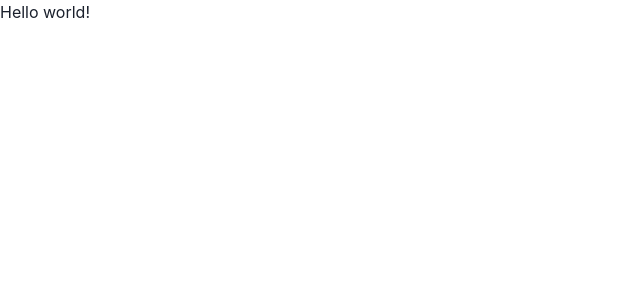
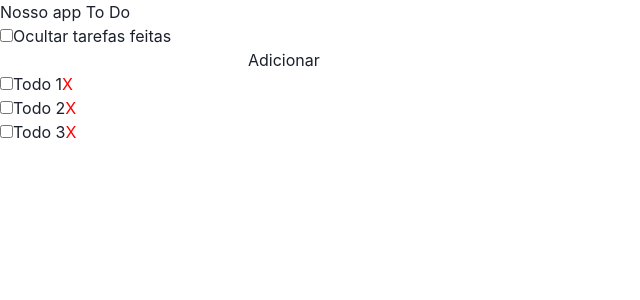
Before and after one commit to lorenecarniel/todo-react, a React (Vite) app: page / in a window 1280 px wide. Shown: the top 300 px of the page, without its empty margins (0-640 px from the left). Built offline with nearby package versions, Linux system fonts and the light colour scheme; data requests are answered from the project's data file.

Commit message:
Adicionar e remover ToDo's

```diff
--- a/db.json
+++ b/db.json
@@ -1,17 +1,17 @@
 {
   "todos": [
     {
-      "id": 1,
+      "id": 0.8305940746359024,
       "title": "Todo 1",
       "completed": false
     },
     {
-      "id": 2,
+      "id": 0.7903821912875875,
       "title": "Todo 2",
       "completed": false
     },
     {
-      "id": 3,
+      "id": 0.2677228872178108,
       "title": "Todo 3",
       "completed": false
     }
--- a/package.json
+++ b/package.json
@@ -13,6 +13,7 @@
     "@chakra-ui/react": "^2.3.4",
     "@emotion/react": "^11.10.4",
     "@emotion/styled": "^11.10.4",
+    "axios": "^0.27.2",
     "framer-motion": "^7.3.5",
     "json-server": "^0.17.0",
     "react": "^18.2.0",
--- a/src/App.jsx
+++ b/src/App.jsx
@@ -1,7 +1,47 @@
+import { useEffect, useState } from 'react';
+import axios from 'axios';
+import Todo from './components/todo';
+import TodoForm from './components/todo-form';
+import FilterTodos from './components/filter-todos';
+
 function App() {
+  const [todos, setTodos] = useState([]);
+
+  useEffect(() => {
+    fetch('http://localhost:3333/todos')
+      .then(response => response.json())
+      .then(data => setTodos(data));
+  }, []);
+
+  async function onCreateTodo(newTodo) {
+    const response = await axios.post('http://localhost:3333/todos', {
+      id: Math.random(),
+      title: newTodo,
+      completed: false,
+    });
+
+    setTodos([...todos, response.data]);
+  }
+
+  async function onDeleteTodo(id) {
+    await axios.delete(`http://localhost:3333/todos/${id}`);
+    setTodos(todos.filter(todo => todo.id !== id));
+  }
+
+  // TODO: async function onToggleTodoCompleted(id) {}
+
   return (
     <div>
-      <h1>Hello world!</h1>
+      <h1>Nosso app To Do</h1>
+
+      <FilterTodos />
+      <TodoForm onCreateTodo={onCreateTodo} />
+
+      <ul>
+        {todos.map(todo => (
+          <Todo key={todo.id} todo={todo} onDeleteTodo={onDeleteTodo} />
+        ))}
+      </ul>
     </div>
   );
 }
--- /dev/null
+++ b/src/components/filter-todos.jsx
@@ -0,0 +1,10 @@
+function FilterTodos() {
+  return (
+    <div>
+      <input id="filter-todo" type="checkbox" onChange={() => {}} />
+      <label htmlFor="filter-todo">Ocultar tarefas feitas</label>
+    </div>
+  );
+}
+
+export default FilterTodos;
--- /dev/null
+++ b/src/components/todo-form.jsx
@@ -0,0 +1,26 @@
+import { useState } from 'react';
+
+function TodoForm({ onCreateTodo }) {
+  const [newTodo, setNewTodo] = useState('');
+
+  return (
+    <form
+      onSubmit={async e => {
+        e.preventDefault();
+        if (newTodo.trim() === '') return;
+        await onCreateTodo(newTodo);
+        setNewTodo('');
+      }}
+    >
+      <input
+        id="todo-text"
+        type="text"
+        value={newTodo}
+        onChange={event => setNewTodo(event.target.value)}
+      />
+      <button type="submit">Adicionar</button>
+    </form>
+  );
+}
+
+export default TodoForm;
--- /dev/null
+++ b/src/components/todo.jsx
@@ -0,0 +1,17 @@
+function Todo({ todo, onDeleteTodo }) {
+  return (
+    <li>
+      <input id={todo.id} type="checkbox" checked={todo.completed} />
+      <label htmlFor={todo.id}>{todo.title}</label>
+      <button
+        type="button"
+        style={{ color: 'red' }}
+        onClick={() => onDeleteTodo(todo.id)}
+      >
+        X
+      </button>
+    </li>
+  );
+}
+
+export default Todo;
```
Also changed, not shown: 1 other file (tests, documents, lock files or other folders).
